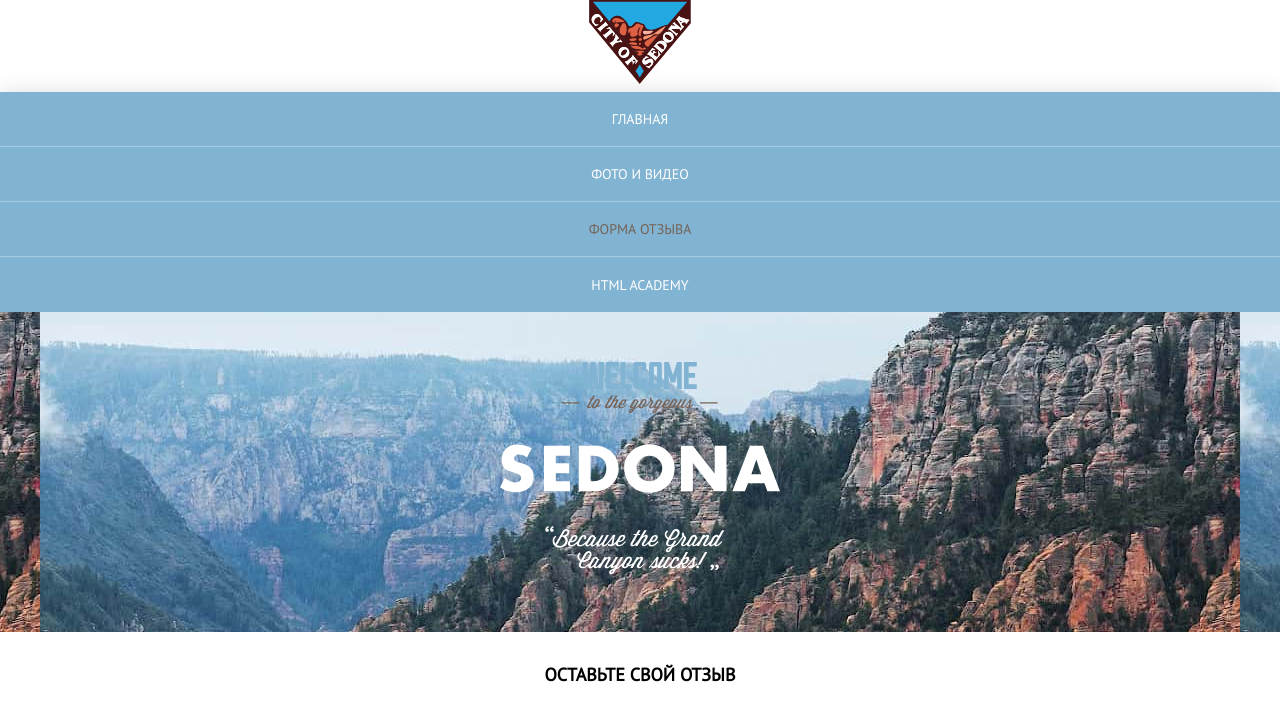
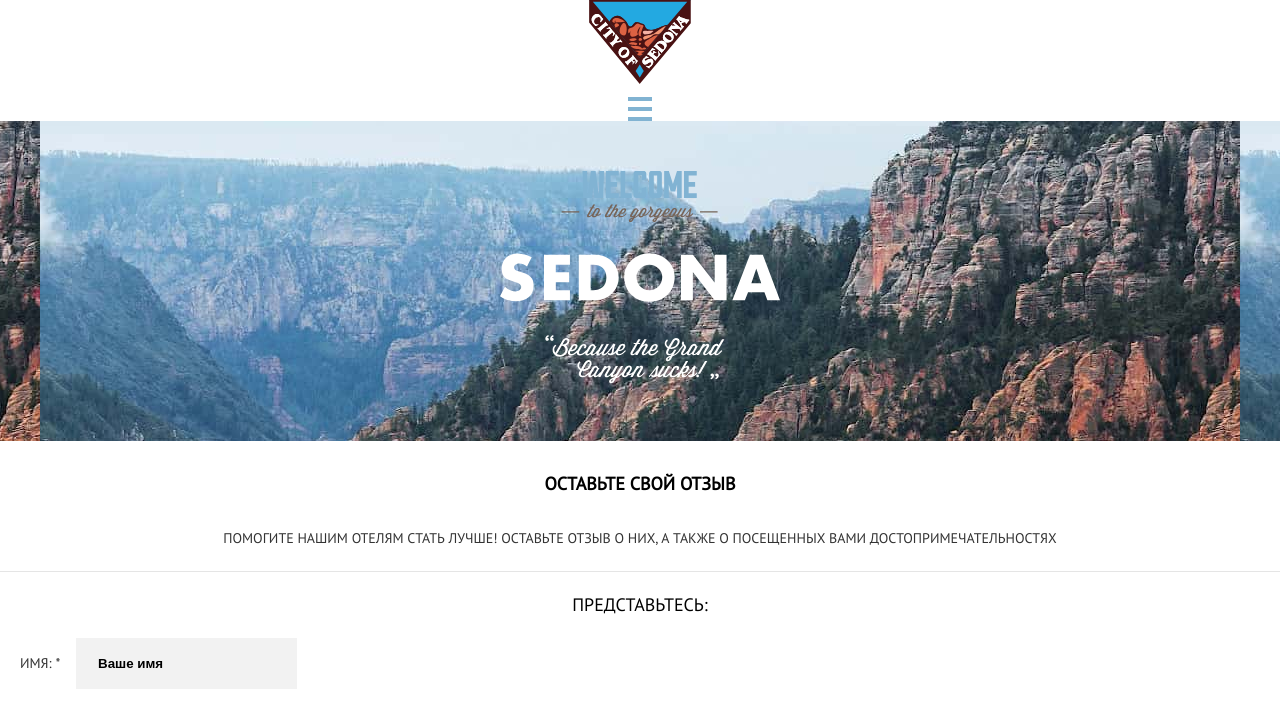
Before and after one commit to akaDuality/HTMLSchool, a website: page form.html in a window 1280 px wide. Shown: the top 706 px of the page. Drawn offline with Linux system fonts and the light colour scheme.

Commit message:
Add menu button

```diff
--- a/form.html
+++ b/form.html
@@ -5,7 +5,7 @@
     <meta name="viewport" content="width=device-width, initial-scale=1.0" />
     <meta http-equiv="X-UA-Compatible" content="ie=edge" />
     <link rel="stylesheet" href="style.css" />
-
+    <script defer src="js/scripts.js"></script>
     <title>Sedona</title>
   </head>
   <body class="body">
@@ -201,20 +201,34 @@
       </a>
 
       <nav class="navigation">
-        <ul class="navigation-list">
+        <ul id="nav-list" class="navigation-list">
           <li class="navigation-item">
-            <a class="navigation-link" href="index.html">Главная</a>
+            <a class="navigation-link" href="index.html">
+              <span class="navigation-text">Главная</span>
+            </a>
           </li>
           <li class="navigation-item">
-            <a class="navigation-link" href="#">Фото и видео</a>
+            <a class="navigation-link" href="#">
+              <span class="navigation-text">Фото и видео</span>
+            </a>
           </li>
           <li class="navigation-item">
-            <a class="navigation-current">Форма отзыва</a>
+            <a class="navigation-link navigation-current" href="#">
+              <span class="navigation-text">Форма отзыва</span>
+            </a>
           </li>
           <li class="navigation-item">
-            <a class="navigation-link" href="#">HTML academy</a>
+            <a class="navigation-link" href="#">
+              <span class="navigation-text">HTML academy</span>
+            </a>
           </li>
         </ul>
+        <button id="nav-button" class="nav__toggle-button">
+          <span class="nav__button-line nav__button-line--first"></span>
+          <span class="nav__button-line nav__button-line--second"></span>
+          <span class="nav__button-line nav__button-line--third"></span>
+          Кнопка меню
+        </button>
       </nav>
     </header>
 
--- /dev/null
+++ b/js/scripts.js
@@ -0,0 +1,15 @@
+(() => {
+    const navButton = document.querySelector("#nav-button");
+    const navList = document.querySelector("#nav-list");
+
+
+    console.log("Test")
+
+    navButton.addEventListener("click", (evt) => {
+      evt.preventDefault();
+      navList.classList.toggle("nav-list--showed");
+      navButton.classList.toggle("crossed");
+
+      console.log("Click")
+    });
+  })();
--- a/styles/blocks/navigation.css
+++ b/styles/blocks/navigation.css
@@ -39,3 +39,57 @@
   font-size: 18px;
   font-weight: 700;
 }
+
+.navigation-list {
+  display: none;
+}
+
+.nav-list--showed {
+  display: block;
+}
+
+.nav__toggle-button {
+  position: relative;
+  font-size: 0;
+  width: 24px;
+  height: 24px;
+  padding: 0;
+  border: 0;
+}
+
+.nav__button-line {
+  position: absolute;
+  display: block;
+  width: 100%;
+  height: 4px;
+  background-color: #81b3d2;
+}
+
+.nav__button-line--first {
+  top: 0
+}
+
+.nav__button-line--second {
+  top: 50%;
+  transform: translateY(-50%);
+}
+
+.nav__button-line--third {
+  bottom: 0;
+}
+
+ /* cross */
+
+.crossed .nav__button-line--first {
+  top: 50%;
+  transform: translateY(-50%) rotate(45deg) scaleX(1.16);
+}
+
+.crossed .nav__button-line--second {
+  display: none;
+}
+
+.crossed .nav__button-line--third {
+  top: 50%;
+  transform: translateY(-50%) rotate(-45deg) scaleX(1.16);
+}
```
Also changed, not shown: index.html (+8 -1 lines).
